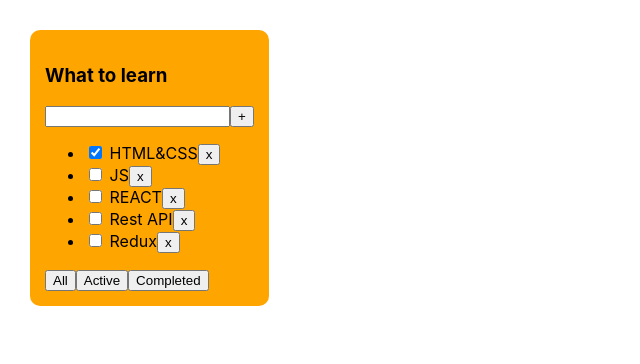
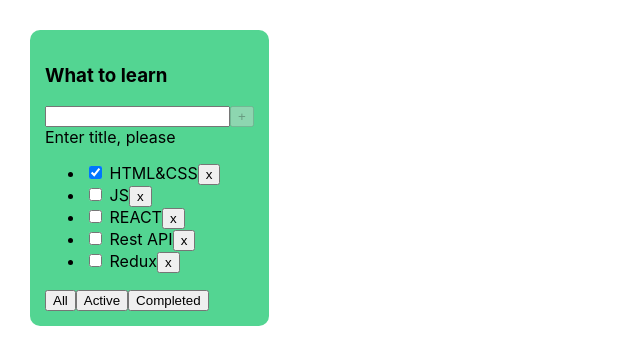
Before and after one commit to Allegro2000git/todolist, a React (Vite) app: page / in a window 1280 px wide. Shown: the top 364 px of the page, without its empty margins (0-640 px from the left). Built offline with nearby package versions, Linux system fonts and the light colour scheme.

Commit message:
todolist 01 - 3

```diff
--- a/package.json
+++ b/package.json
@@ -11,7 +11,8 @@
   },
   "dependencies": {
     "react": "19.0.0",
-    "react-dom": "19.0.0"
+    "react-dom": "19.0.0",
+    "uuid": "^11.0.5"
   },
   "devDependencies": {
     "@types/react": "19.0.2",
--- a/src/AddForm.tsx
+++ /dev/null
@@ -1,12 +0,0 @@
-import {Button} from "./Button.tsx";
-
-
-
-export const AddForm = () => {
-    return (
-        <div>
-            <input/>
-            <Button title={"+"}/>
-        </div>
-    );
-}
--- a/src/App.css
+++ b/src/App.css
@@ -8,7 +8,7 @@
 }
 
 .todolist {
-  background-color: orange;
+  background-color: rgba(66, 209, 136, 0.91);
   padding: 15px;
   border-radius: 10px;
 }
--- a/src/App.tsx
+++ b/src/App.tsx
@@ -1,10 +1,12 @@
 import './App.css'
 import { Todolist } from './Todolist'
 import {useState} from "react";
+import {v1} from "uuid";
+
 
 
 export type TaskType = {
-  id: number;
+  id: string;
   title: string;
   isDone: boolean;
 }
@@ -15,22 +17,30 @@ export const App = () => {
 
   const ToDoListTitle_1  = "What to learn";
 
-  const [todolistTasks,setTodolistTasks ] = useState<Array<TaskType>>([
-    {id: 1, title: "HTML&CSS", isDone: true},
-    {id: 2, title: "JS", isDone: false},
-    {id: 3, title: "REACT", isDone: false},
-    {id: 4, title: "Rest API", isDone: false},
-    {id: 5, title: "Redux", isDone: false},
+  const [tasks,setTasks ] = useState<Array<TaskType>>([
+    {id: v1(), title: "HTML&CSS", isDone: true},
+    {id: v1(), title: "JS", isDone: false},
+    {id: v1(), title: "REACT", isDone: false},
+    {id: v1(), title: "Rest API", isDone: false},
+    {id: v1(), title: "Redux", isDone: false},
 ])
 
-    const [filter, setFilter] = useState<filterValuesType>("all")
+    const createTask = (title: string) => {
+      const newTask: TaskType = {
+          id: v1(),
+          title: title,
+          isDone: false
+      }
+      setTasks([newTask, ...tasks]);
+    }
+
+    const deleteTask = (taskId: string) => {
+        const nextState: Array<TaskType> = tasks.filter(t=>t.id !== taskId)
+        setTasks(nextState);
+}
 
 
-    const deleteTask = (taskId: number) => {
-        const nextState: Array<TaskType> = todolistTasks.filter(t=>t.id !== taskId)
-        setTodolistTasks(nextState);
-}
-
+    const [filter, setFilter] = useState<filterValuesType>("all")
     const changeTodolistFilter = (filter: filterValuesType) => {
       setFilter(filter);
     }
@@ -48,7 +58,7 @@ export const App = () => {
 
   return (
       <div className="app">
-        <Todolist title={ToDoListTitle_1} tasks = {getFilteredTasks(todolistTasks,filter)} deleteTask={deleteTask} changeTodolistFilter={changeTodolistFilter}/>
+        <Todolist title={ToDoListTitle_1} tasks = {getFilteredTasks(tasks,filter)} deleteTask={deleteTask} changeTodolistFilter={changeTodolistFilter} createTask={createTask}/>
       </div>
   )
 }
--- a/src/Button.tsx
+++ b/src/Button.tsx
@@ -1,11 +1,12 @@
 
 type ButtonPropsType = {
-    title: string
-    onClickHandler?: ()=> void
+    title: string;
+    onClickHandler?: ()=> void;
+    disabled?: boolean;
 }
 
-export const Button = ({title, onClickHandler}: ButtonPropsType) => {
+export const Button = ({title, onClickHandler, disabled}: ButtonPropsType) => {
     return (
-        <button onClick={onClickHandler}>{title}</button>
+        <button disabled={disabled} onClick={onClickHandler}>{title}</button>
     );
 }
--- a/src/Todolist.tsx
+++ b/src/Todolist.tsx
@@ -1,19 +1,31 @@
 import {filterValuesType, TaskType} from "./App.tsx";
 import {TodoListHeader} from "./ToDoListHeader.tsx";
-import {AddForm} from "./AddForm.tsx";
 import {FilterButtons} from "./FilterButtons.tsx";
 import {Button} from "./Button.tsx";
+import {ChangeEvent, useState} from "react";
+
 
 export type TodolistPropsType = {
-    title: string,
-    tasks: Array<TaskType>,
-    deleteTask: (taskId: number) => void,
-    changeTodolistFilter: (filter: filterValuesType) => void
+    title: string;
+    tasks: Array<TaskType>;
+    deleteTask: (taskId: string) => void;
+    changeTodolistFilter: (filter: filterValuesType) => void;
+    createTask: (title: string) => void;
 }
 
 
-export const Todolist = ({title, tasks, deleteTask, changeTodolistFilter}: TodolistPropsType) => {
+export const Todolist = ({title, tasks, deleteTask, changeTodolistFilter, createTask}: TodolistPropsType) => {
 
+
+    const [taskTitle, setTaskTitle] = useState<string>("");
+
+
+    const createTaskHandler = () => {
+        createTask(taskTitle);
+        setTaskTitle("")
+    }
+
+    const maxTitleLengthError = taskTitle.length > 10
 
     const TasksList = tasks.length === 0
         ? <span>Todolist is empty</span>
@@ -32,7 +44,17 @@ export const Todolist = ({title, tasks, deleteTask, changeTodolistFilter}: Todol
     return (
         <div className={"todolist"}>
             <TodoListHeader title={title}/>
-            <AddForm/>
+            <div>
+                <input value={taskTitle} onChange={(e: ChangeEvent<HTMLInputElement>)=> setTaskTitle(e.currentTarget.value)} onKeyDown={(e)=> {
+                    if(e.key === "Enter" && taskTitle && !maxTitleLengthError){
+                        createTaskHandler();
+                    }
+                }}/>
+                <Button title={"+"} onClickHandler={createTaskHandler} disabled={!taskTitle.length || maxTitleLengthError}/>
+            </div>
+            {!taskTitle && <span>Enter title, please</span>}
+            { (taskTitle && !maxTitleLengthError) && <div>Max title length is 10 charters</div>}
+            {maxTitleLengthError && <div style={{color:"red"}}>Your task is too long</div>}
             {TasksList}
            <FilterButtons changeTodolistFilter={changeTodolistFilter}/>
         </div>
```
Also changed, not shown: 1 other file (tests, documents, lock files or other folders).
